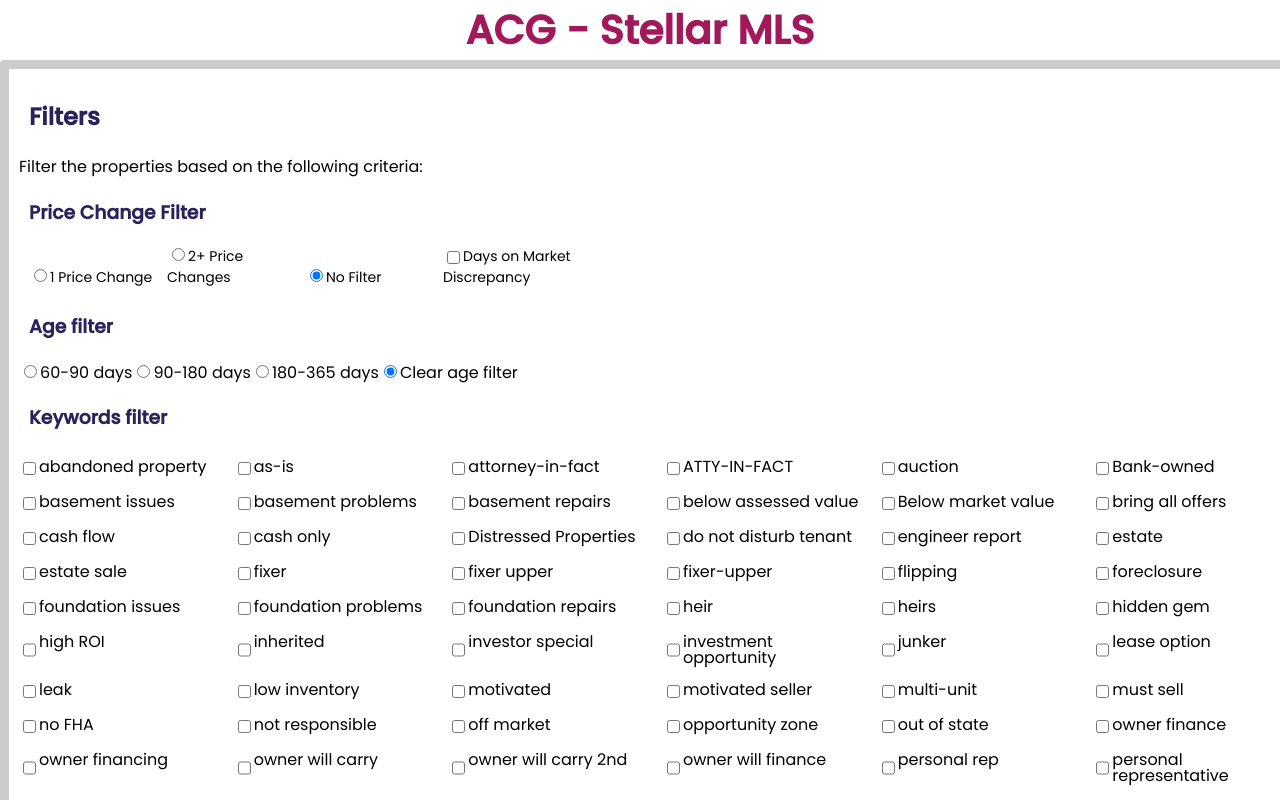
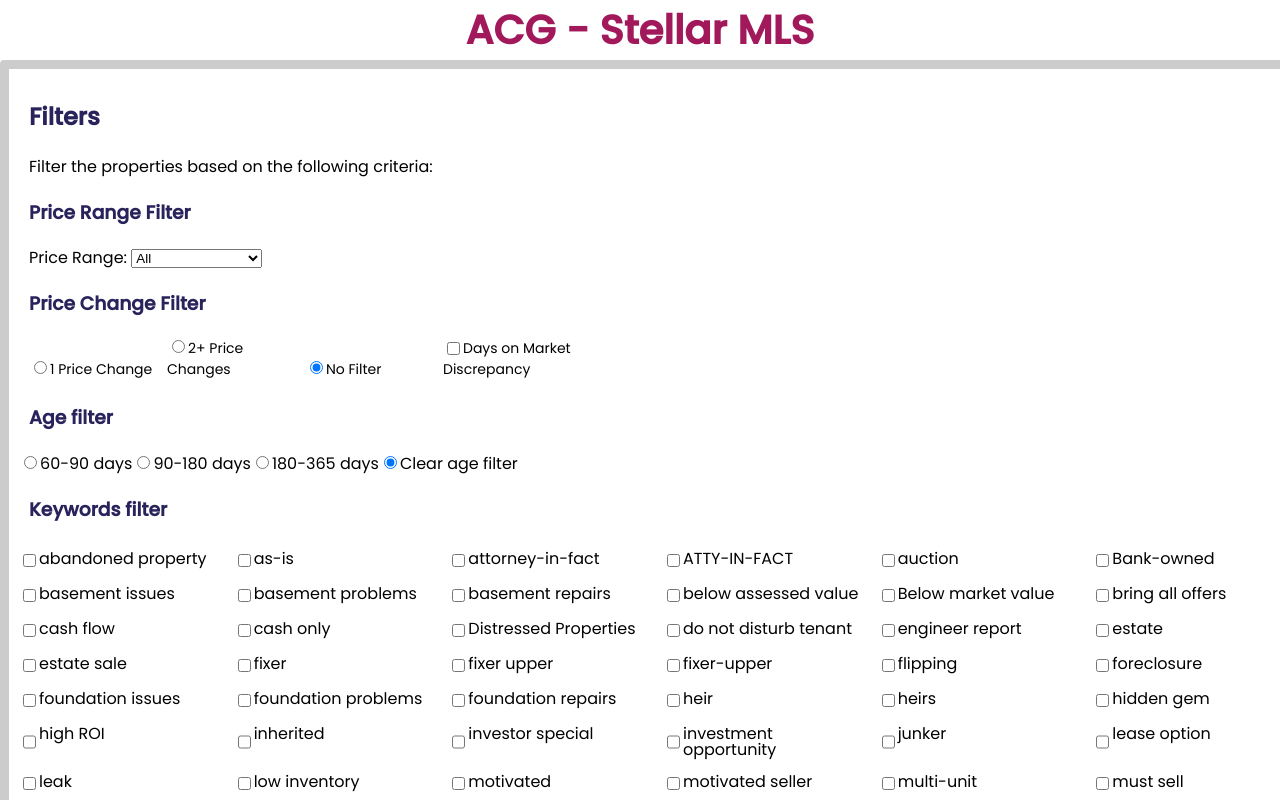
Before and after one commit to Hieuhuule/stellar-mls, a React (Create React App) app: page / in a window 1280 px wide. Shown: the top 800 px of the page. Built offline with nearby package versions, Linux system fonts and the light colour scheme; no server answers.

Commit message:
added PriceRangeFilter

```diff
--- a/src/components/ClearFilters.js
+++ b/src/components/ClearFilters.js
@@ -6,6 +6,7 @@
   setKeywordFilters,
   setFilterDaysOnMarketDifference,
   setPriceChangeFilter,
+  setPriceRangeFilter,
 }) => {
   const clearAllFilters = () => {
     setAgeFilter('');
@@ -17,6 +18,7 @@
       return newKeywordFilters;
     });
     setPriceChangeFilter("none");
+    setPriceRangeFilter("all");
   };
 
   return (
--- a/src/components/FilteredProperties.js
+++ b/src/components/FilteredProperties.js
@@ -14,6 +14,7 @@
     priceChangeFilter,
     ageFilter,
     filterDaysOnMarketDifference,
+    priceRangeFilter,
   } = filters;
 
   const isAgeFilterMatch = (property, ageFilter) => {
@@ -69,7 +70,40 @@
         property.CumulativeDaysOnMarket !== property.DaysOnMarket
       );
     })
-
+    .filter((property) => {
+      // Apply price range filter
+      switch (priceRangeFilter) {
+        case "50000-100000":
+          return (
+            property.OriginalListPrice >= 50000 &&
+            property.OriginalListPrice <= 100000
+          );
+        case "100000-200000":
+          return (
+            property.OriginalListPrice >= 100000 &&
+            property.OriginalListPrice <= 200000
+          );
+        case "200000-300000":
+          return (
+            property.OriginalListPrice >= 200000 &&
+            property.OriginalListPrice <= 300000
+          );
+        case "300000-400000":
+          return (
+            property.OriginalListPrice >= 300000 &&
+            property.OriginalListPrice <= 400000
+          );
+        case "400000-500000":
+          return (
+            property.OriginalListPrice >= 400000 &&
+            property.OriginalListPrice <= 500000
+          );
+        case "500000+":
+          return property.OriginalListPrice > 500000;
+        default:
+          return true;
+      }
+    });
 
   return (
     <>
--- /dev/null
+++ b/src/components/PriceRangeFilter.js
@@ -0,0 +1,30 @@
+import React from "react";
+import styles from "./PriceRangeFilter.module.css";
+
+const PriceRangeFilter = ({ priceRangeFilter, setPriceRangeFilter }) => {
+  const handlePriceRangeChange = (event) => {
+    setPriceRangeFilter(event.target.value);
+  };
+
+  return (
+    <div>
+      <h3>Price Range Filter</h3>
+      <label className={styles.labelPriceRangeFilter} htmlFor="priceRangeFilter">Price Range: </label>
+      <select
+        id="priceRangeFilter"
+        value={priceRangeFilter}
+        onChange={handlePriceRangeChange}
+      >
+        <option value="all">All</option>
+        <option value="50000-100000">50,000 - 100,000</option>
+        <option value="100000-200000">100,000 - 200,000</option>
+        <option value="200000-300000">200,000 - 300,000</option>
+        <option value="300000-400000">300,000 - 400,000</option>
+        <option value="400000-500000">400,000 - 500,000</option>
+        <option value="500000+">500,000+</option>
+      </select>
+    </div>
+  );
+};
+
+export default PriceRangeFilter;
--- /dev/null
+++ b/src/components/PriceRangeFilter.module.css
@@ -0,0 +1,3 @@
+.labelPriceRangeFilter {
+  margin-left: 10px;
+}
--- a/src/components/PropertyList.js
+++ b/src/components/PropertyList.js
@@ -11,6 +11,7 @@
 import FilteredProperties from "./FilteredProperties";
 import TableHeader from "./TableHeader";
 import DaysOnMarketDiscrepancyFilter from "./DaysOnMarketDiscrepancyFilter";
+import PriceRangeFilter from "./PriceRangeFilter";
 
 const API_BASE_URL =
   "https://api.mlsgrid.com/v2/Property?$filter=OriginatingSystemName%20eq%20%27mfrmls%27%20and%20MlgCanView%20eq%20true%20and%20StandardStatus%20eq%20%27Active%27%20and%20PropertyType%20eq%20%27Residential%27&$top=5000";
@@ -19,7 +20,7 @@
 const PropertyList = (props) => {
   const [properties, setProperties] = useState([]);
   const [priceChangeFilter, setPriceChangeFilter] = useState("none");
-
+  const [priceRangeFilter, setPriceRangeFilter] = useState("none");
   // state variable to manage the price filter checkbox state
   const handleKeywordCheckboxChange = (event) => {
     const { name, checked } = event.target;
@@ -110,6 +111,12 @@
           <h2>Filters</h2>
           <p>Filter the properties based on the following criteria:</p>
 
+          {/*Price Range Filter*/}
+          <PriceRangeFilter
+            priceRangeFilter={priceRangeFilter}
+            setPriceRangeFilter={setPriceRangeFilter}
+          />
+
           {/* Price Change Filter */}
           <PriceChangeFilter
             priceChangeFilter={priceChangeFilter}
@@ -138,6 +145,7 @@
             setKeywordFilters={setKeywordFilters}
             setFilterDaysOnMarketDifference={setFilterDaysOnMarketDifference}
             setPriceChangeFilter={setPriceChangeFilter}
+            setPriceRangeFilter={setPriceRangeFilter}
           />
 
           {/* Export to CSV button */}
@@ -148,6 +156,7 @@
               priceChangeFilter,
               ageFilter,
               filterDaysOnMarketDifference,
+              priceRangeFilter,
             }}
             excludedSubtypes={excludedSubtypes}
             containsSelectedKeywords={containsSelectedKeywords}
@@ -169,6 +178,7 @@
               priceChangeFilter,
               ageFilter,
               filterDaysOnMarketDifference,
+              priceRangeFilter,
             }}
             excludedSubtypes={excludedSubtypes}
             containsSelectedKeywords={(text) =>
--- a/src/components/PropertyList.module.css
+++ b/src/components/PropertyList.module.css
@@ -1,13 +1,13 @@
 /* PropertyList.module.css */
 
 /* General styling */
-h2 {
+h2,
+p {
   padding-left: 10px;
 }
 h3 {
   margin-left: 10px;
-  color: #29235C;
-
+  color: #29235c;
 }
 
 /* Table styling */
@@ -22,7 +22,6 @@
   border-collapse: collapse;
 }
 
-
 .table th,
 .table td {
   border: 1px solid #ccc;
@@ -34,25 +33,24 @@
 }
 
 .table th {
-  background-color: #29235C;
+  background-color: #29235c;
   position: sticky;
   top: 0px;
   z-index: 75; /* optional: to ensure the headers are above other elements */
 }
 
-
 th {
-  background-color: #29235C;
+  background-color: #29235c;
   font-weight: bold;
-  color: #FFFFFF;
+  color: #ffffff;
 }
 
 td {
-  color: #29235C;
+  color: #29235c;
 }
 
 h2 {
-  color: #29235C;
+  color: #29235c;
   text-align: left;
 }
 
@@ -92,7 +90,6 @@
   grid-template-columns: repeat(6, 1fr);
   gap: 8px;
 }
-
 
 /* Media Queries */
 
```
